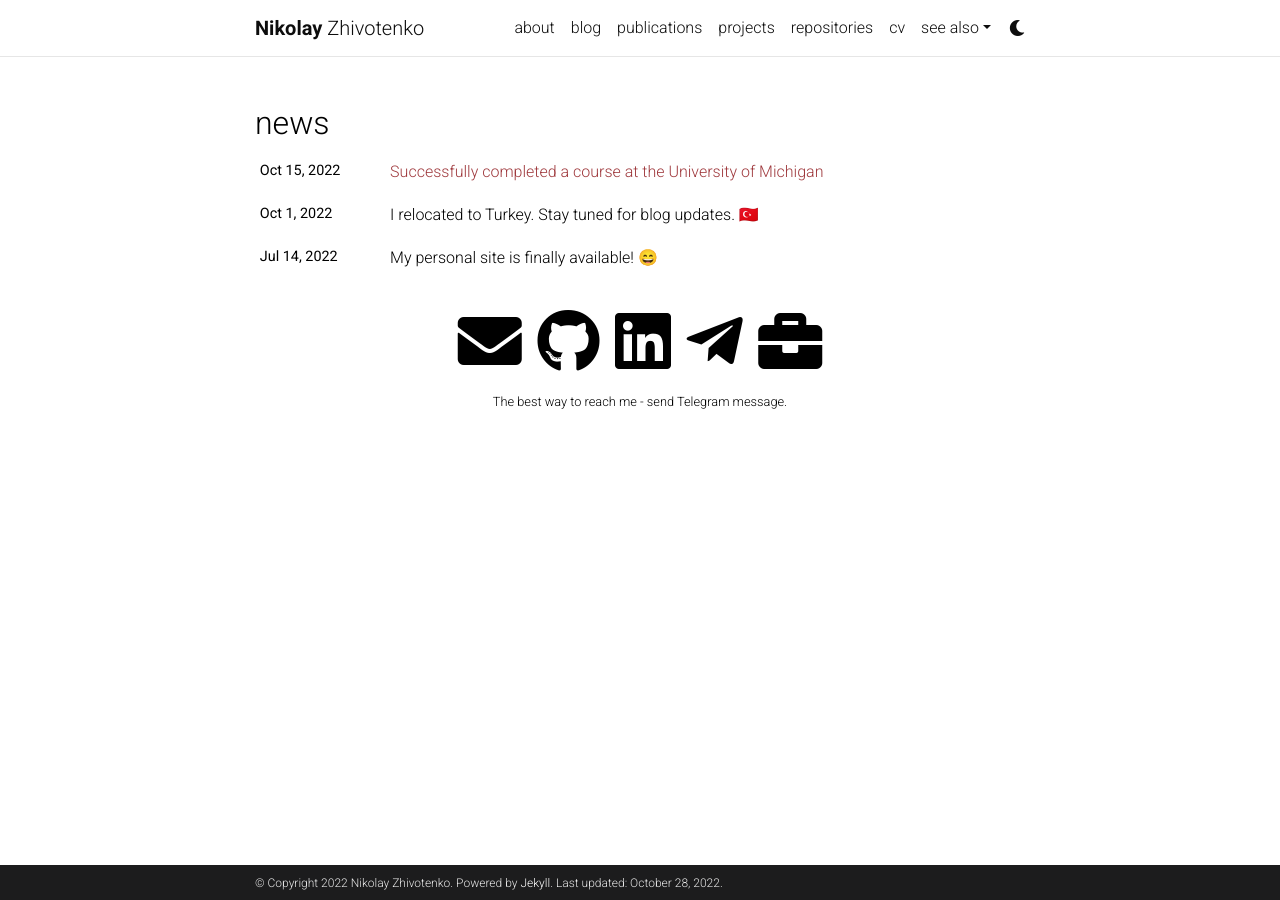
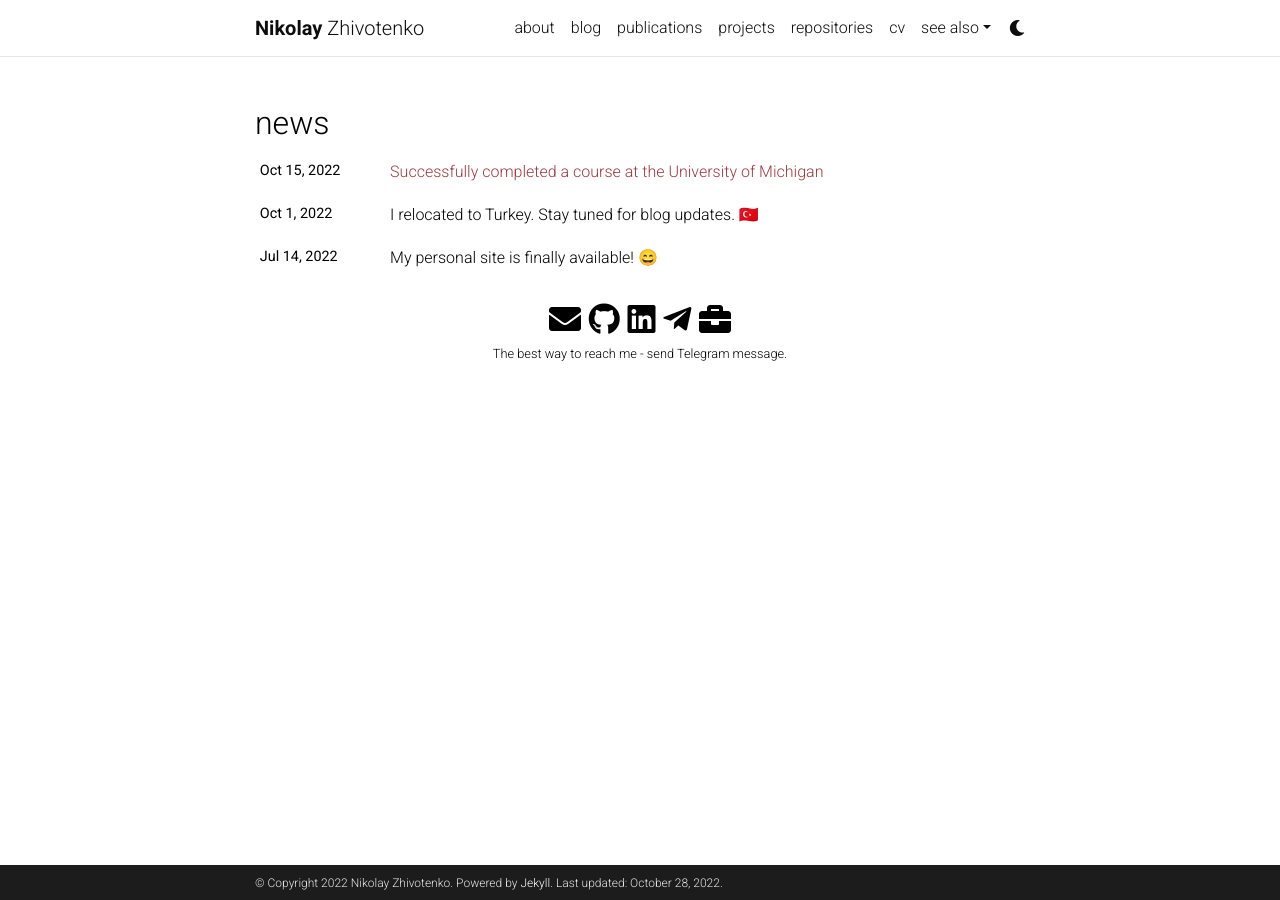
Before and after one commit to niko-zvt/Hermes, a Jekyll site: the page built from _pages/news.md, in a window 1280 px wide. Built offline with Jekyll 4.4.1, drawn with Linux system fonts in a browser that asks for light colours; emoji names are drawn with the system emoji font; comment, search, counter and statistics services are not loaded; a style sheet for code colours, icons or effects is not loaded.

Commit message:
Changed size of social icons

```diff
--- a/_includes/social.html
+++ b/_includes/social.html
@@ -1,3 +1,4 @@
+        <div style="font-size: 2rem;">
             {%- if site.email -%}
             <a href="mailto:{{ site.email | encode_email }}" title="email"><i class="fas fa-envelope"></i></a>
             {% endif %}
@@ -58,3 +59,4 @@
             {%- if site.rss_icon -%}
             <a href="{{ site.baseurl }}/feed.xml" title="RSS Feed"><i class="fas fa-rss-square"></i></a>
             {% endif %}
+        </div>
```
